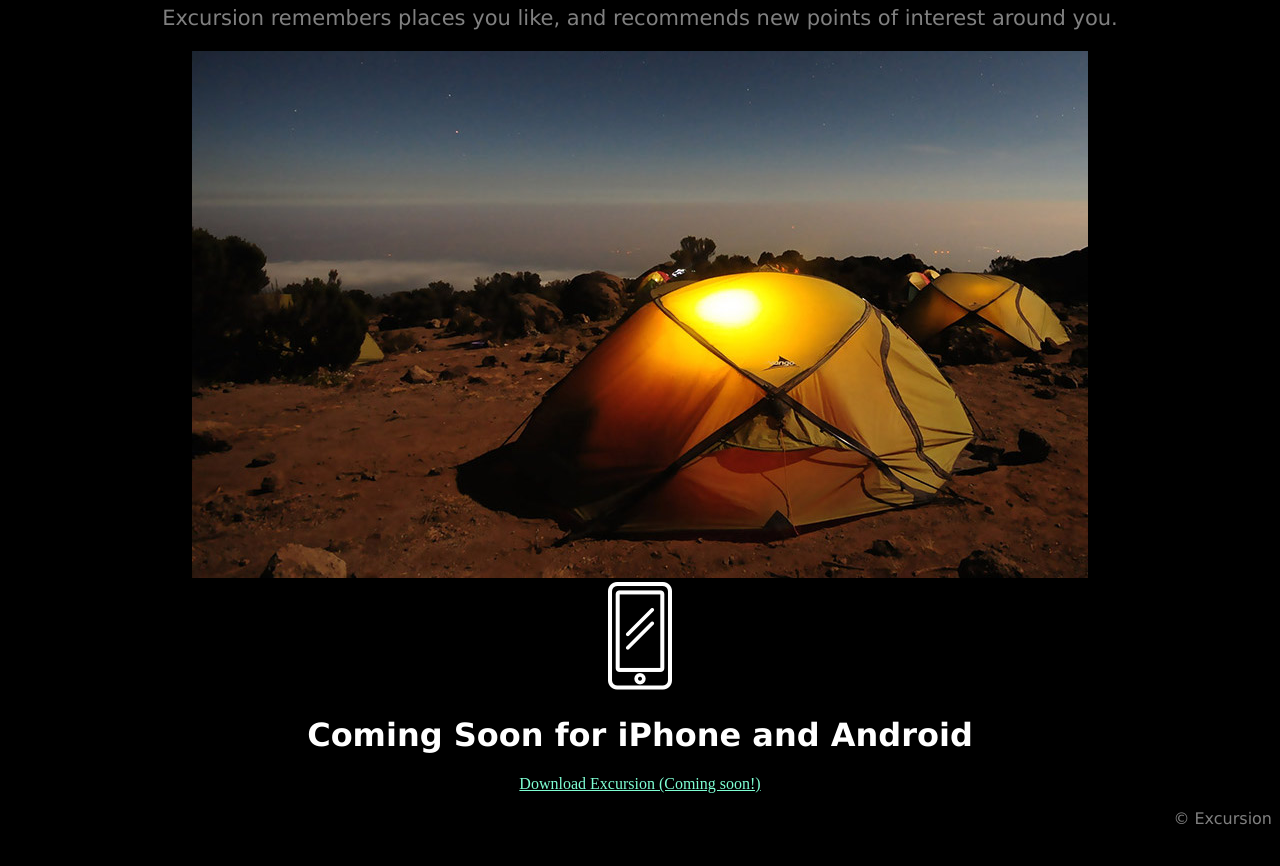
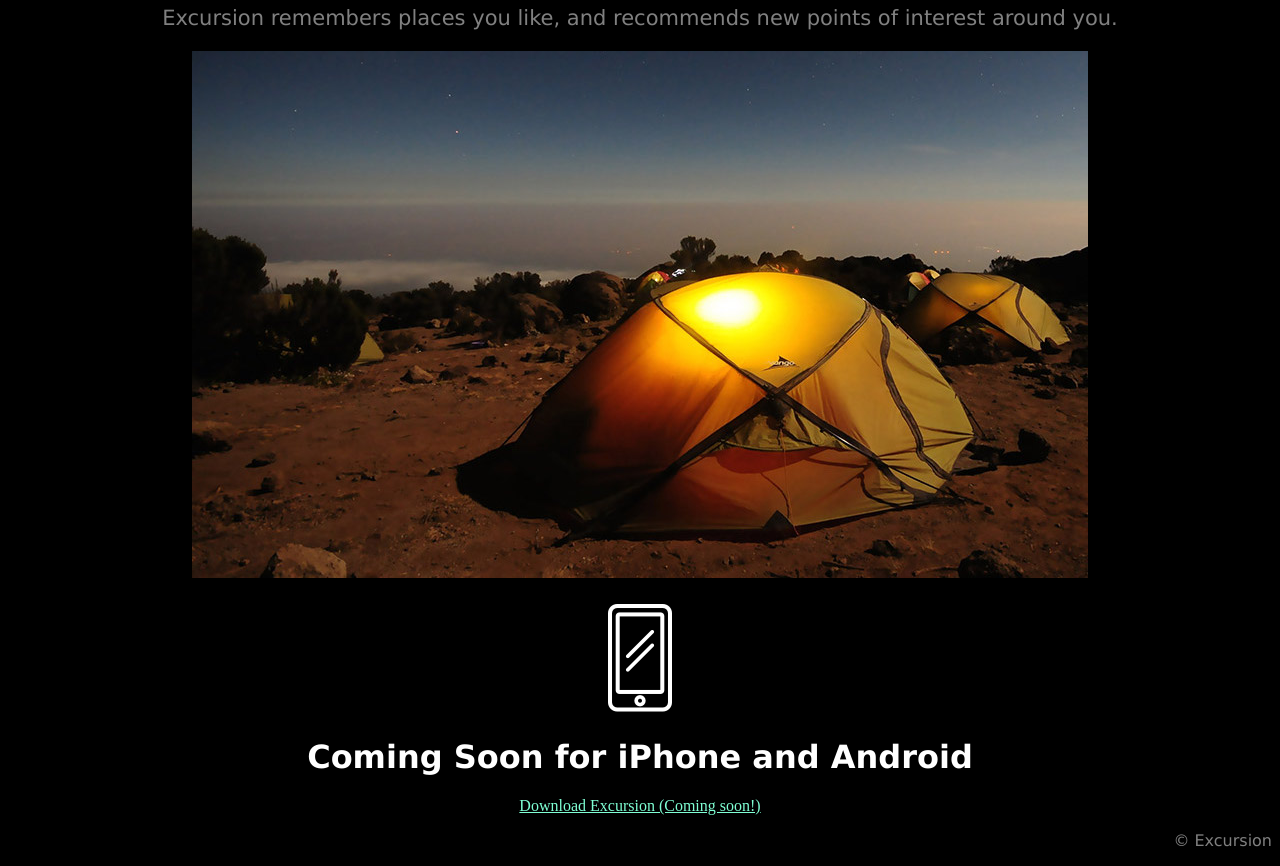
Before and after one commit to dave2969/excursion, a plain HTML site: page index.html in a window 1280 px wide. Shown: the part 396-1262 px from the top of the page. Before the commit the page ends 1240 px from the top, so only its background shows below. Drawn offline with Linux system fonts and the light colour scheme.

Commit message:
Completed

```diff
--- a/index.html
+++ b/index.html
@@ -7,7 +7,7 @@
   <body>
     <div class="heading">
       <h1>Discover hidden places in the world around you</h1>
-      <a id="https://os94vr2g18bguepb5eeenh906cthv1a8fmqsmdqo6ar67sd01540.codecademy.cloud/#" href="">Download Excursion (Coming soon!)</a>
+      <a href="https://os94vr2g18bguepb5eeenh906cthv1a8fmqsmdqo6ar67sd01540.codecademy.cloud/#">Download Excursion (Coming soon!)</a>
     </div>
 
     <div class="video">
@@ -16,16 +16,19 @@
       </video>
     </div>
 
-    <div class="guide">
+    <div class="topsection">
       <h1>Your personal travel guide</h1>
       <p>Excursion remembers places you like, and recommends new points of interest around you.</p>
-      <img src="./resources/images/camp.jpg"/>
+      <p><img src="./resources/images/camp.jpg"/></p>
+    </div>
+
+    <div class="bottomsection">
+      <p><img src="./resources/images/phone.png"/></p>
+      <h1>Coming Soon for iPhone and Android</h1>
+      <a href="https://os94vr2g18bguepb5eeenh906cthv1a8fmqsmdqo6ar67sd01540.codecademy.cloud/#">Download Excursion (Coming soon!)</a>
     </div>
 
     <div class="footer">
-      <img src="./resources/images/phone.png"/>
-      <h1>Coming Soon for iPhone and Android</h1>
-      <a id="https://os94vr2g18bguepb5eeenh906cthv1a8fmqsmdqo6ar67sd01540.codecademy.cloud/#" href="">Download Excursion (Coming soon!)</a>
       <p>© Excursion</p>
     </div>
   </body>
--- a/resources/css/style.css
+++ b/resources/css/style.css
@@ -19,12 +19,12 @@ a {
   font-weight: normal;
 }
 
-.guide p {
+.topsection p {
   font-size: 21px;
   color: gray;
 }
 
-.guide h1 {
+.topsection h1 {
   font-weight: 300;
   font-size: 42px;
 }
```
